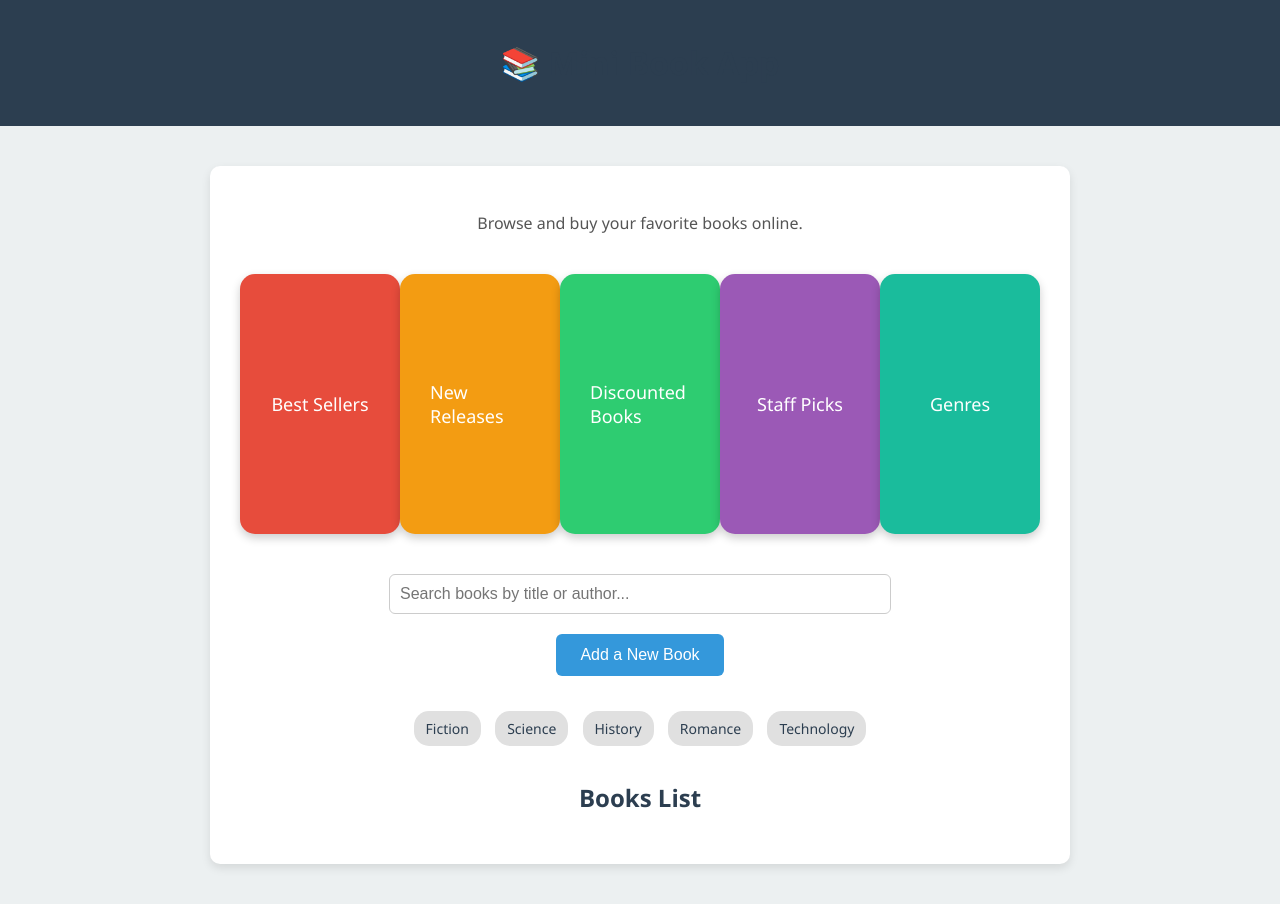
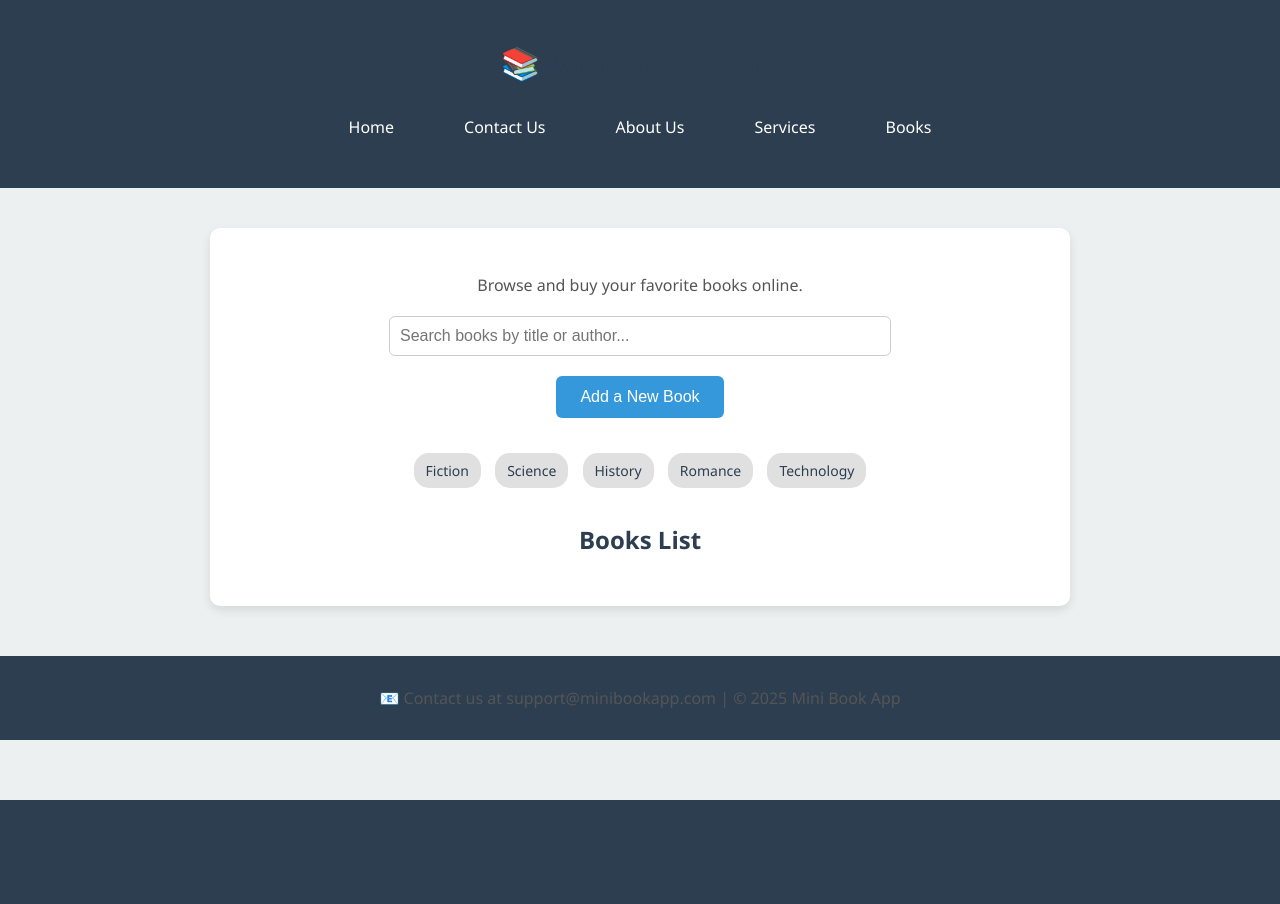
Before and after one commit to vignesh1524/mini-book-app, a Flask app: page / in a window 1280 px wide. Shown: the top 904 px of the page. After the commit the page ends 800 px from the top, so only its background shows below. Run offline with Flask 2, Linux system fonts and the light colour scheme.

Commit message:
Updating index file

```diff
--- a/templates/index.html
+++ b/templates/index.html
@@ -17,6 +17,25 @@
             padding: 20px;
             color: white;
             text-align: center;
+        }
+
+        .navbar {
+            display: flex;
+            justify-content: center;
+            gap: 30px;
+            margin-bottom: 20px;
+        }
+
+        .navbar a {
+            color: white;
+            text-decoration: none;
+            padding: 10px 20px;
+            border-radius: 5px;
+            transition: background-color 0.3s ease;
+        }
+
+        .navbar a:hover {
+            background-color: #3498db;
         }
 
         .container {
@@ -109,81 +128,22 @@
         a {
             text-decoration: none;
         }
-
-        /* Flashcard Styling */
-        .flashcards {
-            display: flex;
-            justify-content: space-around;
-            margin: 40px 0;
-        }
-
-        .flashcard {
-            background-color: #3498db;
-            color: white;
-            padding: 30px;
-            border-radius: 15px;
-            box-shadow: 0 4px 10px rgba(0, 0, 0, 0.2);
-            width: 200px;
-            height: 200px;
-            display: flex;
-            justify-content: center;
-            align-items: center;
-            font-size: 18px;
-            transition: transform 0.3s ease, background-color 0.3s ease;
-        }
-
-        .flashcard:hover {
-            transform: scale(1.05);
-        }
-
-        .flashcard:nth-child(1) {
-            background-color: #e74c3c; /* Red */
-        }
-
-        .flashcard:nth-child(2) {
-            background-color: #f39c12; /* Yellow */
-        }
-
-        .flashcard:nth-child(3) {
-            background-color: #2ecc71; /* Green */
-        }
-
-        .flashcard:nth-child(4) {
-            background-color: #9b59b6; /* Purple */
-        }
-
-        .flashcard:nth-child(5) {
-            background-color: #1abc9c; /* Teal */
-        }
-
     </style>
 </head>
 <body>
     <header>
         <h1>📚 Mini Book App</h1>
+        <nav class="navbar">
+            <a href="#">Home</a>
+            <a href="#">Contact Us</a>
+            <a href="#">About Us</a>
+            <a href="#">Services</a>
+            <a href="#">Books</a>
+        </nav>
     </header>
 
     <div class="container">
         <p>Browse and buy your favorite books online.</p>
-
-        <!-- Flashcards Section -->
-        <div class="flashcards">
-            <div class="flashcard">
-                <span>Best Sellers</span>
-            </div>
-            <div class="flashcard">
-                <span>New Releases</span>
-            </div>
-            <div class="flashcard">
-                <span>Discounted Books</span>
-            </div>
-            <div class="flashcard">
-                <span>Staff Picks</span>
-            </div>
-            <div class="flashcard">
-                <span>Genres</span>
-            </div>
-        </div>
 
         <div class="search-bar">
             <input type="text" placeholder="Search books by title or author...">
```
